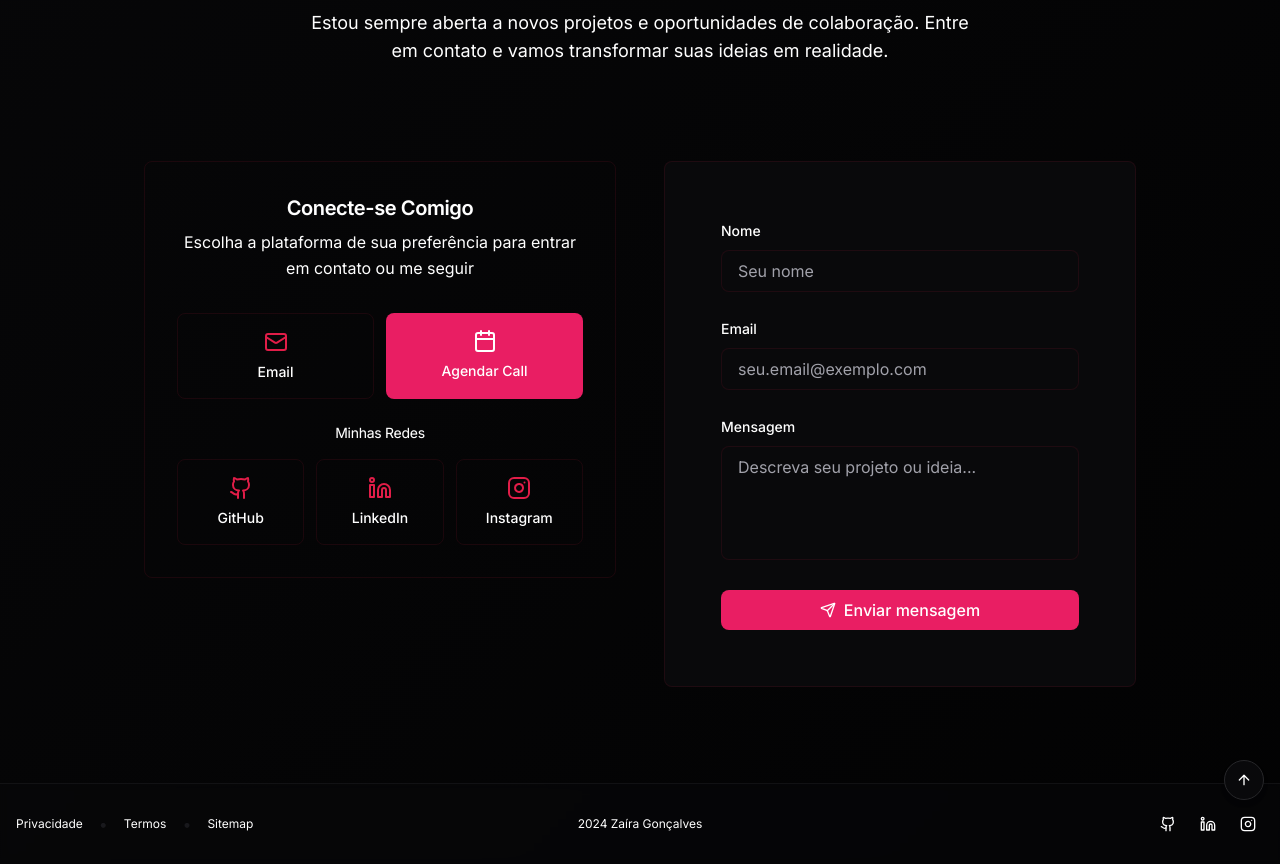
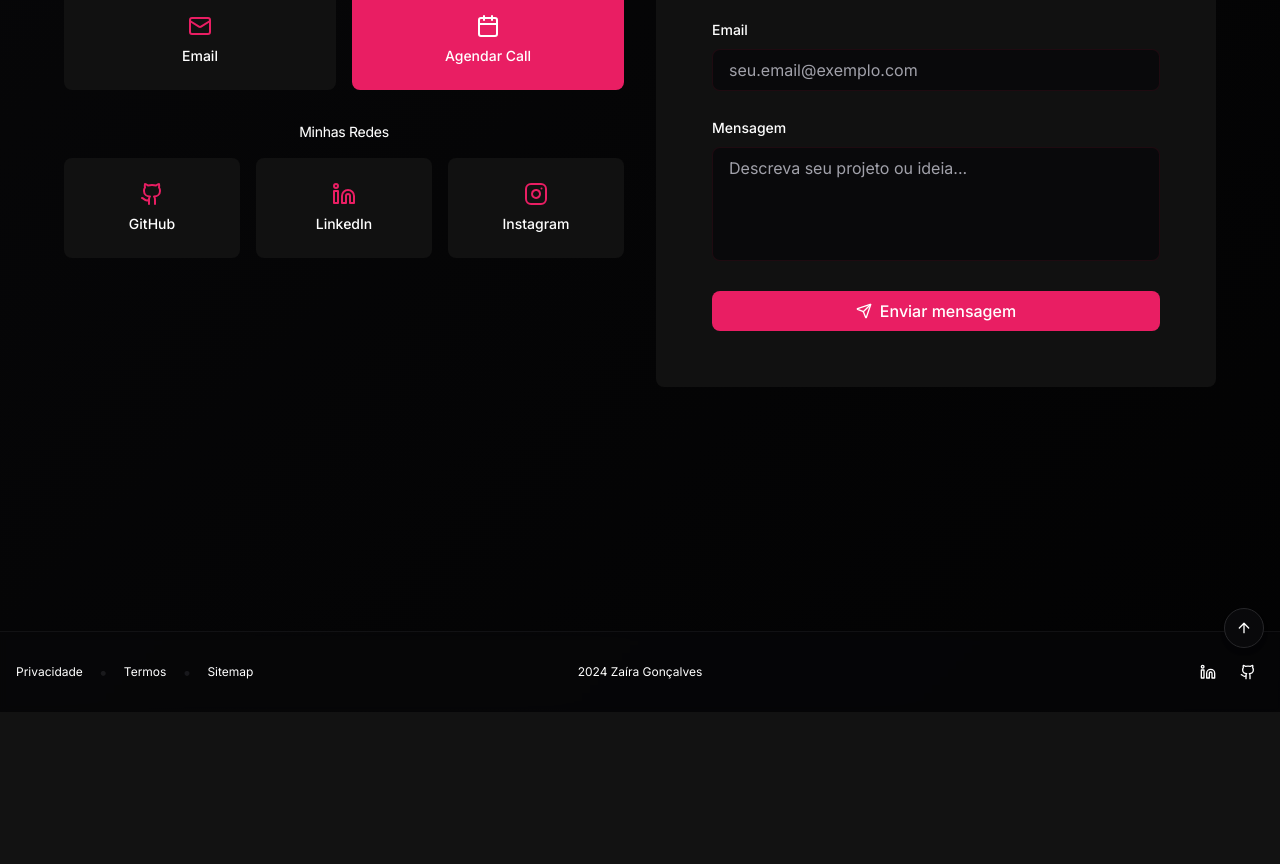
Before and after one commit to zaairaag/portifolio, a Next.js app: page /contato in a window 1280 px wide. Shown: the part 297-1161 px from the top of the page. After the commit the page ends 1009 px from the top, so only its background shows below. Built offline with nearby package versions, Linux system fonts and the light colour scheme.

Commit message:
ajustes redes sociais

```diff
--- a/app/contato/page.tsx
+++ b/app/contato/page.tsx
@@ -1,103 +1,83 @@
 'use client'
 
-import { Calendar, Github, Instagram, Linkedin, Mail } from 'lucide-react'
-import { motion } from 'framer-motion'
+import { Mail, Calendar, Github, Linkedin, Instagram } from 'lucide-react'
 import { ContactForm } from '@/components/contact-form'
-import { PageHeader } from '@/components/ui/page-header'
 
 export default function ContactPage() {
   return (
-    <div className="min-h-screen">
-      <PageHeader
-        badge="Contato"
-        title="Vamos"
-        titleHighlight="trabalhar juntos"
-        description="Estou sempre aberta a novos projetos e oportunidades de colaboração. Entre em contato e vamos transformar suas ideias em realidade."
-      />
-
-      {/* Contact Form Section */}
-      <section className="max-w-5xl mx-auto px-4 pb-24">
-        <div className="grid grid-cols-1 lg:grid-cols-2 gap-12 items-start">
-          {/* Contact Info */}
-          <motion.div
-            initial={{ opacity: 0, x: -20 }}
-            whileInView={{ opacity: 1, x: 0 }}
-            viewport={{ once: true }}
-          >
-            <div className="rounded-lg border border-primary/10 p-8">
-              <div className="text-center mb-8">
-                <h3 className="text-xl font-semibold mb-2">Conecte-se Comigo</h3>
+    <div className="flex justify-center items-start min-h-screen p-8">
+      <div className="w-full max-w-6xl grid grid-cols-1 md:grid-cols-2 gap-8">
+        {/* Lado Esquerdo - Links */}
+        <div className="space-y-8">
+          <div className="text-center space-y-2">
+            <h1 className="text-3xl font-bold">Conecte-se Comigo</h1>
             <p className="text-muted-foreground">
               Escolha a plataforma de sua preferência para entrar em contato ou me seguir
             </p>
           </div>
 
-              <div className="grid grid-cols-2 gap-3 mb-6">
+          {/* Botões de Contato Principal */}
+          <div className="grid grid-cols-2 gap-4">
             <a
-                  href="mailto:zaira@email.com"
-                  className="flex flex-col items-center gap-2 p-4 rounded-lg border border-primary/10 hover:border-primary/20 transition-colors text-foreground group"
+              href="mailto:contato@zairagoncalves.com"
+              className="flex flex-col items-center justify-center gap-2 p-6 rounded-lg bg-[#111111] hover:bg-[#222222] transition-colors text-white group"
             >
-                  <Mail className="h-6 w-6 group-hover:scale-110 transition-transform text-primary" />
+              <Mail className="h-6 w-6 group-hover:scale-110 transition-transform text-[#E91E63]" />
               <span className="text-sm font-medium">Email</span>
             </a>
-                <button
-                  className="flex flex-col items-center gap-2 p-4 rounded-lg bg-[#E91E63] hover:bg-[#D81B60] transition-colors text-white w-full group"
-                  onClick={() => window.open('https://calendly.com/seu-link', '_blank')}
+            <a
+              href="https://calendly.com/zaairaag43"
+              target="_blank"
+              rel="noopener noreferrer"
+              className="flex flex-col items-center justify-center gap-2 p-6 rounded-lg bg-[#E91E63] hover:bg-[#D81B60] transition-colors text-white group"
             >
               <Calendar className="h-6 w-6 group-hover:scale-110 transition-transform" />
               <span className="text-sm font-medium">Agendar Call</span>
-                </button>
+            </a>
           </div>
 
+          {/* Redes Sociais */}
           <div className="space-y-4">
-                <h4 className="text-sm font-medium text-muted-foreground text-center">
+            <h2 className="text-sm font-medium text-muted-foreground text-center">
               Minhas Redes
-                </h4>
-                <div className="grid grid-cols-3 gap-3">
+            </h2>
+            <div className="grid grid-cols-3 gap-4">
               <a
-                    href="https://github.com/zairahjy"
+                href="https://github.com/zaairaag"
                 target="_blank"
                 rel="noopener noreferrer"
-                    className="flex flex-col items-center gap-2 p-4 rounded-lg border border-primary/10 hover:border-primary/20 transition-colors text-foreground group"
+                className="flex flex-col items-center justify-center gap-2 p-6 rounded-lg bg-[#111111] hover:bg-[#222222] transition-colors text-white group"
               >
-                    <Github className="h-6 w-6 group-hover:scale-110 transition-transform text-primary" />
+                <Github className="h-6 w-6 group-hover:scale-110 transition-transform text-[#E91E63]" />
                 <span className="text-sm font-medium">GitHub</span>
               </a>
               <a
-                    href="https://linkedin.com/in/zairagoncalves"
+                href="https://www.linkedin.com/in/zaira-goncalves/"
                 target="_blank"
                 rel="noopener noreferrer"
-                    className="flex flex-col items-center gap-2 p-4 rounded-lg border border-primary/10 hover:border-primary/20 transition-colors text-foreground group"
+                className="flex flex-col items-center justify-center gap-2 p-6 rounded-lg bg-[#111111] hover:bg-[#222222] transition-colors text-white group"
               >
-                    <Linkedin className="h-6 w-6 group-hover:scale-110 transition-transform text-primary" />
+                <Linkedin className="h-6 w-6 group-hover:scale-110 transition-transform text-[#E91E63]" />
                 <span className="text-sm font-medium">LinkedIn</span>
               </a>
               <a
-                    href="https://instagram.com/zairahjy"
+                href="https://www.instagram.com/zairagpc/"
                 target="_blank"
                 rel="noopener noreferrer"
-                    className="flex flex-col items-center gap-2 p-4 rounded-lg border border-primary/10 hover:border-primary/20 transition-colors text-foreground group"
+                className="flex flex-col items-center justify-center gap-2 p-6 rounded-lg bg-[#111111] hover:bg-[#222222] transition-colors text-white group"
               >
-                    <Instagram className="h-6 w-6 group-hover:scale-110 transition-transform text-primary" />
+                <Instagram className="h-6 w-6 group-hover:scale-110 transition-transform text-[#E91E63]" />
                 <span className="text-sm font-medium">Instagram</span>
               </a>
             </div>
           </div>
         </div>
-          </motion.div>
 
-          {/* Contact Form */}
-          <motion.div
-            initial={{ opacity: 0, x: 20 }}
-            whileInView={{ opacity: 1, x: 0 }}
-            viewport={{ once: true }}
-          >
-            <div className="rounded-lg border border-primary/10 bg-card p-8">
+        {/* Lado Direito - Formulário */}
+        <div className="bg-[#111111] rounded-lg p-8">
           <ContactForm />
         </div>
-          </motion.div>
       </div>
-      </section>
     </div>
   )
 }
--- a/app/page.tsx
+++ b/app/page.tsx
@@ -40,32 +40,32 @@ const navigationCards = [
 const socialLinks = [
   {
     icon: GithubIcon,
-    href: "https://github.com/zairamiranda",
+    href: "https://github.com/zaairaag",
     label: "GitHub"
   },
   {
     icon: LinkedinIcon,
-    href: "https://www.linkedin.com/in/zaira-miranda/",
+    href: "https://www.linkedin.com/in/zaira-goncalves/",
     label: "LinkedIn"
   },
   {
     icon: TwitterIcon,
-    href: "https://twitter.com/zairamiranda",
+    href: "https://x.com/ZaairaaG",
     label: "Twitter"
   },
   {
     icon: InstagramIcon,
-    href: "https://instagram.com/zairamiranda",
+    href: "https://www.instagram.com/zairagpc/",
     label: "Instagram"
   },
   {
     icon: MailIcon,
-    href: "mailto:zaira.miranda@gmail.com",
+    href: "mailto:contato@zairagoncalves.com",
     label: "Email"
   },
   {
     icon: Music2Icon,
-    href: "https://open.spotify.com/user/zairamiranda",
+    href: "https://open.spotify.com/user/vtyrhbzh8xfnbc0cfozv7en05",
     label: "Spotify"
   }
 ]
--- a/app/sitemap/page.tsx
+++ b/app/sitemap/page.tsx
@@ -41,9 +41,9 @@ export default function Sitemap() {
       title: "Social",
       description: "Conecte-se através das redes sociais",
       links: [
-        { name: "GitHub", href: "https://github.com/zairamiranda" },
-        { name: "LinkedIn", href: "https://www.linkedin.com/in/zaira-miranda/" },
-        { name: "Instagram", href: "https://www.instagram.com/" },
+        { name: "GitHub", href: "https://github.com/zaairaag" },
+        { name: "LinkedIn", href: "https://www.linkedin.com/in/zaira-goncalves/" },
+        { name: "Instagram", href: "https://www.instagram.com/zairagpc/" },
       ],
     },
   ];
--- a/components/footer.tsx
+++ b/components/footer.tsx
@@ -1,7 +1,11 @@
 "use client";
 
 import Link from "next/link";
-import { GithubIcon, LinkedinIcon, InstagramIcon, ArrowUpIcon } from "lucide-react";
+import {
+  Github as GithubIcon,
+  Linkedin as LinkedinIcon,
+  ArrowUp as ArrowUpIcon
+} from "lucide-react";
 import { Button } from "./ui/button";
 
 export function Footer() {
@@ -10,6 +14,23 @@ export function Footer() {
   const scrollToTop = () => {
     window.scrollTo({ top: 0, behavior: 'smooth' });
   };
+
+  const socialLinks = [
+    {
+      name: 'LinkedIn',
+      href: 'https://www.linkedin.com/in/zaira-goncalves/',
+      icon: LinkedinIcon,
+      color: 'hover:text-[#0077b5]',
+      username: '@zairagoncalves'
+    },
+    {
+      name: 'GitHub',
+      href: 'https://github.com/zaairaag',
+      icon: GithubIcon,
+      color: 'hover:text-[#333]',
+      username: '@zaairaag'
+    }
+  ];
 
   return (
     <footer className="relative border-t border-border/40 bg-background/50 backdrop-blur-sm">
@@ -58,33 +79,18 @@ export function Footer() {
 
           {/* Redes Sociais à direita */}
           <div className="flex items-center justify-center md:justify-end gap-2 order-3">
-            <a
-              href="https://github.com/zairamiranda"
-              target="_blank"
-              rel="noopener noreferrer"
-              className="group p-2 hover:text-primary transition-colors duration-200"
-              aria-label="GitHub"
-            >
-              <GithubIcon className="h-4 w-4" />
-            </a>
-            <a
-              href="https://www.linkedin.com/in/zaira-miranda/"
-              target="_blank"
-              rel="noopener noreferrer"
-              className="group p-2 hover:text-primary transition-colors duration-200"
-              aria-label="LinkedIn"
-            >
-              <LinkedinIcon className="h-4 w-4" />
-            </a>
-            <a
-              href="https://www.instagram.com/"
-              target="_blank"
-              rel="noopener noreferrer"
-              className="group p-2 hover:text-primary transition-colors duration-200"
-              aria-label="Instagram"
-            >
-              <InstagramIcon className="h-4 w-4" />
-            </a>
+            {socialLinks.map((link, index) => (
+              <a
+                key={index}
+                href={link.href}
+                target="_blank"
+                rel="noopener noreferrer"
+                className={`group p-2 ${link.color} transition-colors duration-200`}
+                aria-label={link.name}
+              >
+                <link.icon className="h-4 w-4" />
+              </a>
+            ))}
           </div>
         </div>
       </div>
--- a/components/sections/contact-form.tsx
+++ b/components/sections/contact-form.tsx
@@ -6,32 +6,32 @@ import { Card } from '@/components/ui/card';
 import { Input } from '@/components/ui/input';
 import { Textarea } from '@/components/ui/textarea';
 import { Button } from '@/components/ui/button';
-import { SendIcon, CheckIcon, GithubIcon, LinkedinIcon, XIcon, CalendarIcon, ArrowRight } from 'lucide-react';
+import { SendIcon, CheckIcon, GithubIcon, LinkedinIcon, XIcon, CalendarIcon, ArrowRight, TwitterIcon } from 'lucide-react';
 import { toast } from 'sonner';
 import { Tabs, TabsContent, TabsList, TabsTrigger } from "@/components/ui/tabs";
 
 const socialLinks = [
   {
-    name: 'GitHub',
-    href: 'https://github.com/zairagoncalves',
-    icon: GithubIcon,
-    color: 'hover:text-[#333]',
-    username: '@zairagoncalves'
-  },
-  {
     name: 'LinkedIn',
-    href: 'https://linkedin.com/in/zairagoncalves',
+    href: 'https://www.linkedin.com/in/zaira-goncalves/',
     icon: LinkedinIcon,
     color: 'hover:text-[#0077b5]',
     username: '@zairagoncalves'
   },
   {
+    name: 'GitHub',
+    href: 'https://github.com/zaairaag',
+    icon: GithubIcon,
+    color: 'hover:text-[#333]',
+    username: '@zaairaag'
+  },
+  {
     name: 'Twitter',
-    href: 'https://twitter.com/zairagoncalves',
-    icon: XIcon,
+    href: 'https://x.com/ZaairaaG',
+    icon: TwitterIcon,
     color: 'hover:text-[#1da1f2]',
-    username: '@zairagoncalves'
-  },
+    username: '@ZaairaaG'
+  }
 ];
 
 interface FormData {
@@ -50,6 +50,8 @@ export function ContactForm() {
   const [formData, setFormData] = useState<FormData>(initialFormData);
   const [isSubmitting, setIsSubmitting] = useState(false);
   const [focusedField, setFocusedField] = useState<string | null>(null);
+  const [email, setEmail] = useState('contato@zairagoncalves.com');
+  const [name, setName] = useState('Zaíra Gonçalves');
 
   const handleSubmit = async (e: React.FormEvent) => {
     e.preventDefault();
@@ -74,7 +76,7 @@ export function ContactForm() {
   };
 
   const handleScheduleMeeting = () => {
-    window.open('https://calendly.com/zairagoncalves', '_blank');
+    window.open('https://calendly.com/zaairaag43', '_blank');
   };
 
   const handleChange = (
--- a/config/site.ts
+++ b/config/site.ts
@@ -3,8 +3,12 @@ export const siteConfig = {
   url: "https://zairagoncalves.com",
   description: "Desenvolvedora Full Stack apaixonada por criar experiências web incríveis",
   links: {
-    github: "https://github.com/zairamoraes",
-    linkedin: "https://linkedin.com/in/zairamoraes",
+    github: "https://github.com/zaairaag",
+    linkedin: "https://www.linkedin.com/in/zaira-goncalves/",
+    twitter: "https://x.com/ZaairaaG",
+    instagram: "https://www.instagram.com/zairagpc/",
+    spotify: "https://open.spotify.com/user/vtyrhbzh8xfnbc0cfozv7en05",
+    email: "contato@zairagoncalves.com"
   },
   author: {
     name: "Zaíra Gonçalves",
```
Lines whose indentation alone changed are shown as unchanged.
